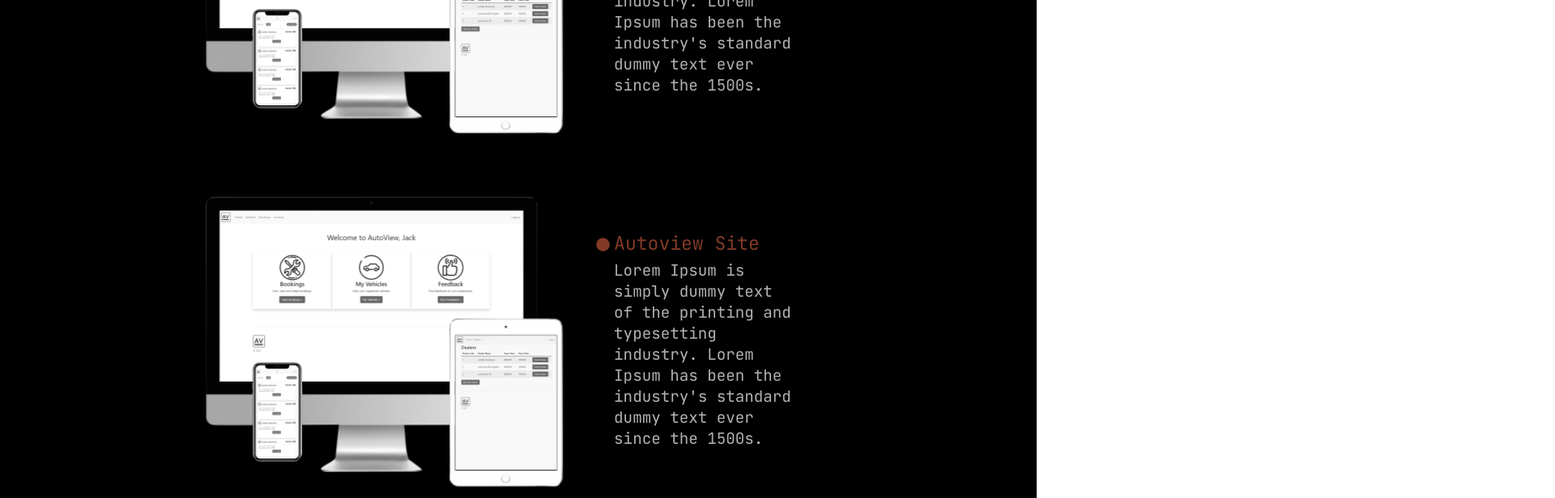
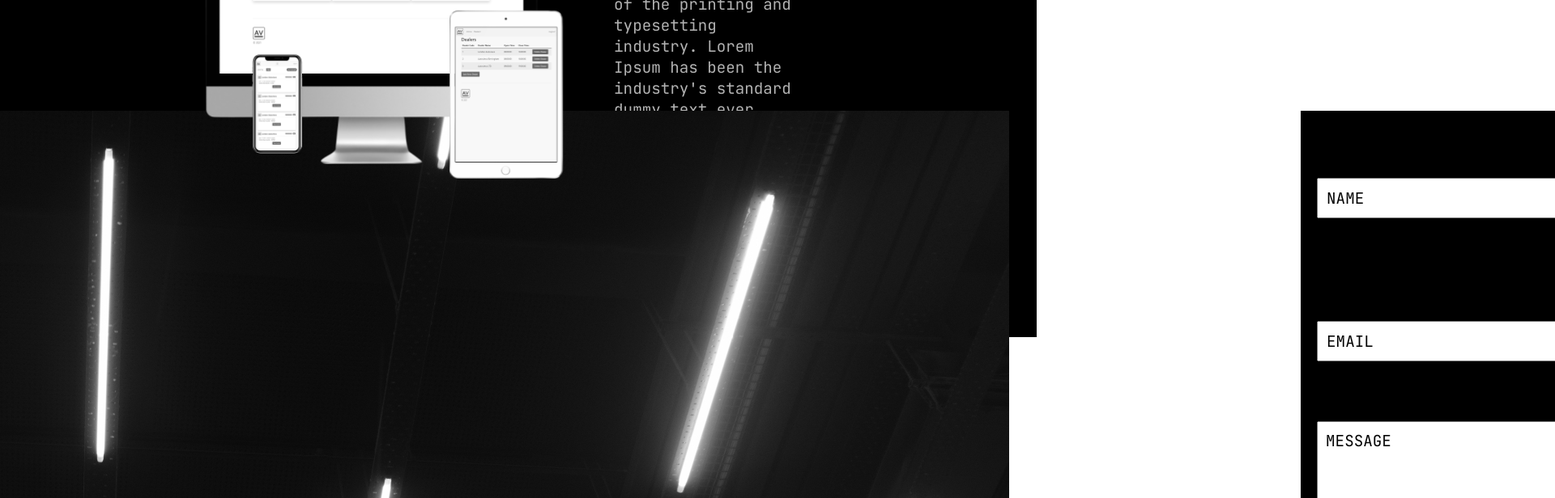
Before and after one commit to Jack-Keene/cv-site, a React (Create React App) app: page / in a window 1280 px wide. Shown: the part 2940-3556 px from the top of the page at 81% size, 1920 px wide, since content can reach past the window. Built offline with nearby package versions, Linux system fonts and the light colour scheme.

Commit message:
first commit

```diff
--- a/src/components/Background.js
+++ b/src/components/Background.js
@@ -3,7 +3,7 @@
 
 function Background(props) {
     return (
-        <img className={props.style} src={props.image} alt="Background" />
+        <img className={props.className} src={props.image} alt="Background" />
     );
 }
 
--- a/src/components/Project.js
+++ b/src/components/Project.js
@@ -6,9 +6,9 @@
 
 function Project(props) {
     return (
-        <a className="project" href ="https://autoview.herokuapp.com/" target="_blank" >
+        <a className="project" href ="https://autoview.herokuapp.com/" target="_blank" rel="noreferrer" >
             <FontAwesomeIcon className="svg-1" icon={faCircle}  />
-            <img src={props.src} />
+            <img src={props.src} alt="screenshot" />
             <h2>Autoview Site</h2>
             <p className="p-2">
                 Lorem Ipsum is simply dummy text of the printing and typesetting industry. Lorem Ipsum
--- a/src/navigation/Logos.js
+++ b/src/navigation/Logos.js
@@ -1,7 +1,7 @@
 import React from 'react';
 import '../index.css'
 import { FontAwesomeIcon } from '@fortawesome/react-fontawesome'
-import { faGithub, faGooglePlus, faInstagram, faLinkedinIn } from '@fortawesome/free-brands-svg-icons'
+import { faGithub, faGooglePlus, faLinkedinIn } from '@fortawesome/free-brands-svg-icons'
 import { faEnvelope } from  '@fortawesome/free-solid-svg-icons';
 
 function Logos() {
--- a/src/pages/About.js
+++ b/src/pages/About.js
@@ -1,20 +1,15 @@
 import React from 'react';
 import '../index.css';
 
-import Image from "../images/lightbulb.jpg"
 import { FontAwesomeIcon } from '@fortawesome/react-fontawesome';
 import { faCrosshairs } from '@fortawesome/free-solid-svg-icons';
-import Background from '../components/Background';
 import Rotate from '../components/Rotate';
 
 
 function About() {
     // useState here to recrd which section is active
-    var style= "background grayscale";
-
     return (
         <section id="about" className="section about">
-            {/* <Background style={style} image={Image}/> */}
             <Rotate text="ABOUT ME"/>
 
             <FontAwesomeIcon className="svg-1" icon={faCrosshairs} size="2x" />
--- a/src/pages/Contact.js
+++ b/src/pages/Contact.js
@@ -8,7 +8,7 @@
 
     return (
         <section className="section contact" id="contact" >
-            <Background style="background brightness" image={Image}/>
+            <Background style={{style: "background brightness"}} image={Image}/>
             <h1 className="header"> Contact</h1>
             <div className="form">
                 <input autoComplete="off" type="text" id="name" name="name" required placeholder="NAME"/>
--- a/src/pages/Landing.js
+++ b/src/pages/Landing.js
@@ -9,7 +9,7 @@
 
     return (
         <section className="section landing">
-            <Background style="background brightness" image={Image} />
+            <Background className={"background brightness"} image={Image} />
             <div>
                 <h1>JACK KEENE</h1>
                 <h3>SOFTWARE DEVELOPER</h3>
--- a/src/pages/Projects.js
+++ b/src/pages/Projects.js
@@ -4,8 +4,6 @@
 import Autoview from "../images/AutoviewExample.png"
 import Rotate from '../components/Rotate';
 
-import { FontAwesomeIcon } from '@fortawesome/react-fontawesome';
-import { faCircle } from '@fortawesome/free-solid-svg-icons';
 import Project from '../components/Project';
 
 
@@ -15,15 +13,6 @@
         <section id="projects" className="section projects">
             <Rotate text="PROJECTS"/>
             <Project src={Autoview} />
-                <a className="project" href ="https://autoview.herokuapp.com/" target="_blank" >
-                    <FontAwesomeIcon className="svg-1" icon={faCircle}  />
-                    <img src={Autoview} />
-                    <h2>Autoview Site</h2>
-                    <p className="p-2">
-                        Lorem Ipsum is simply dummy text of the printing and typesetting industry. Lorem Ipsum
-                        has been the industry's standard dummy text ever since the 1500s.
-                    </p>
-            </a>
         </section>
     );
 }
```
